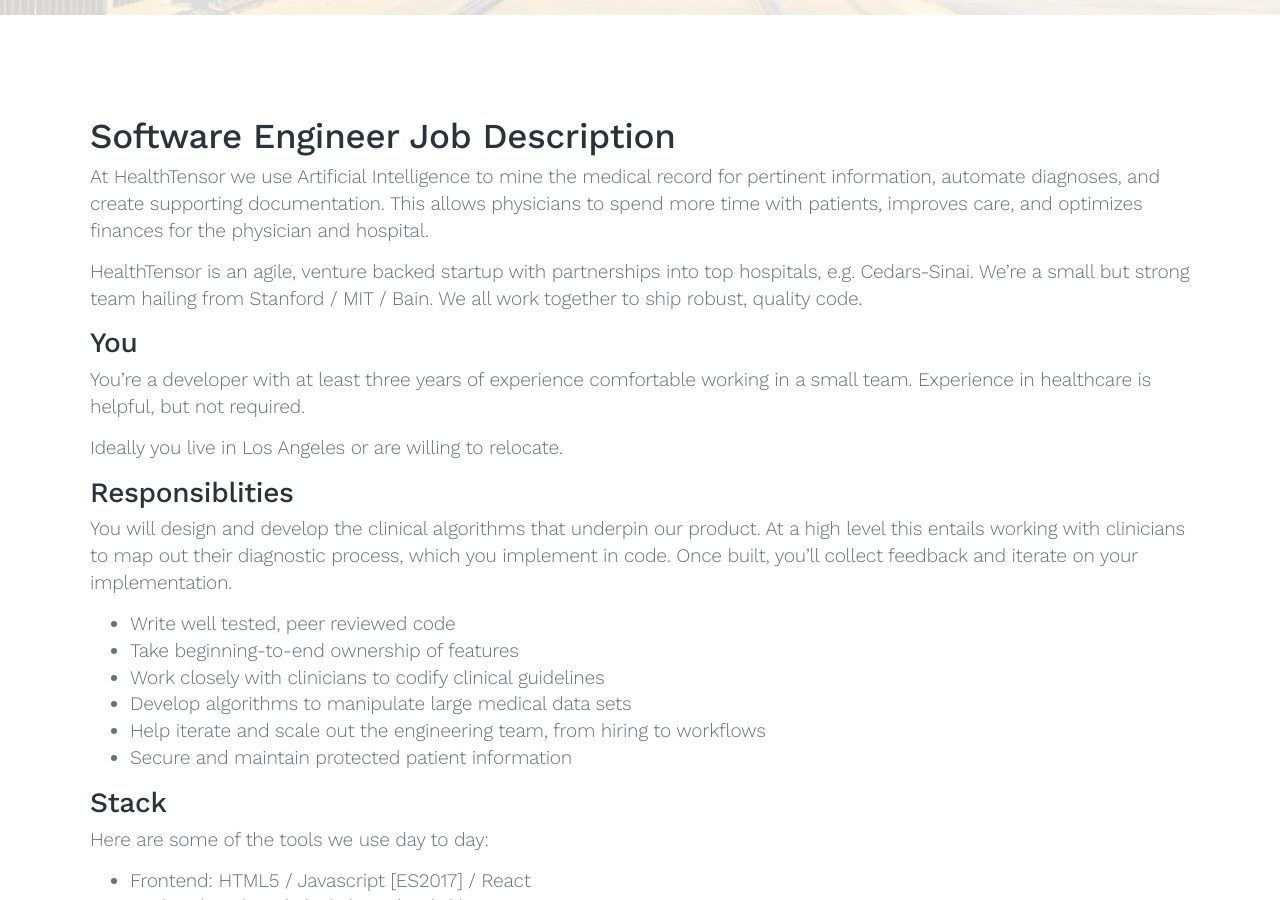
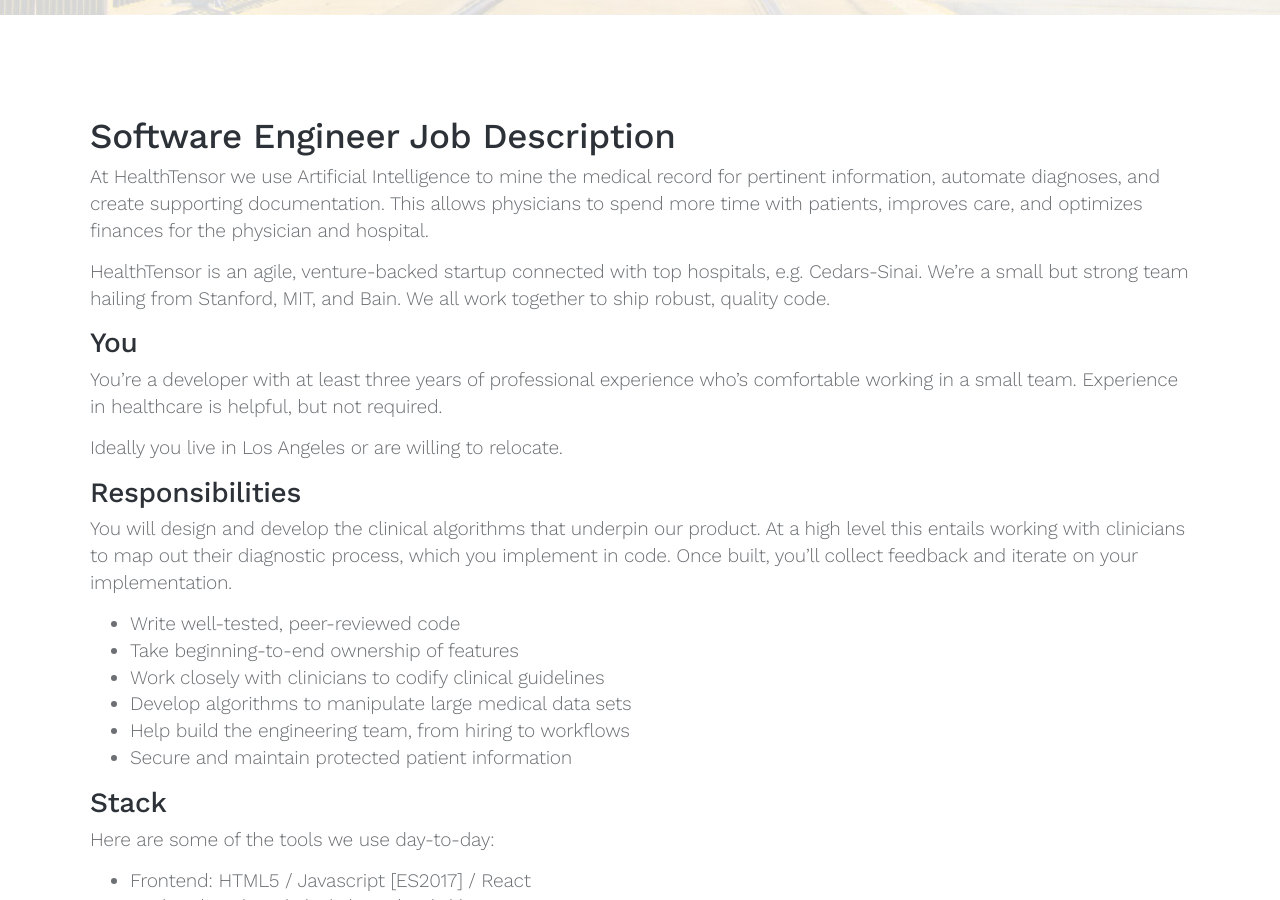
Before and after one commit to yshuman1/healthtensor.github.io, a Jekyll site: the page built from _posts/careers/2017-09-27-software_eng.md, in a window 1280 px wide and 900 px high, scrolled down 885 px. Built offline with Jekyll 4.4.1, drawn with Linux system fonts in a browser that asks for light colours; some of the changed text lies outside the part shown.

Commit message:
Liza's edits helped me realize I am dash-ignorant

```diff
--- a/_posts/careers/2017-09-27-software_eng.md
+++ b/_posts/careers/2017-09-27-software_eng.md
@@ -5,7 +5,7 @@
 btn_text: Learn more
 date: 2017-09-27 10:15:00 -0700
 categories: careers
-subtitle: We're hiring a full stack / frontend / backend engineer with at least three years of experience. You'll be working on HealthTensor's core clinical documentation engine, as well as up and down the stack.
+subtitle: We're hiring a full stack / backend engineer with at least three years of professional experience. You'll be working on HealthTensor's core clinical documentation engine, as well as up and down the stack.
 ---
 
 # Software Engineer Job Description
@@ -15,43 +15,43 @@
 This allows physicians to spend more time with patients, improves care, and
 optimizes finances for the physician and hospital.
 
-HealthTensor is an agile, venture backed startup with partnerships into top
-hospitals, e.g. Cedars-Sinai. We're a small but strong team hailing from
-Stanford / MIT / Bain. We all work together to ship robust, quality code.
+HealthTensor is an agile, venture-backed startup connected with top hospitals,
+e.g. Cedars-Sinai. We're a small but strong team hailing from Stanford, MIT, and
+Bain. We all work together to ship robust, quality code.
 
 ## You
 
-You're a developer with at least three years of experience comfortable
-working in a small team. Experience in healthcare is helpful, but not
-required.
+You're a developer with at least three years of professional experience who's
+comfortable working in a small team. Experience in healthcare is helpful, but
+not required.
 
 Ideally you live in Los Angeles or are willing to relocate.
 
-## Responsiblities
+## Responsibilities
 
 You will design and develop the clinical algorithms that underpin our
 product. At a high level this entails working with clinicians to map out
 their diagnostic process, which you implement in code. Once built,
 you'll collect feedback and iterate on your implementation.
 
-- Write well tested, peer reviewed code
+- Write well-tested, peer-reviewed code
 - Take beginning-to-end ownership of features
 - Work closely with clinicians to codify clinical guidelines
 - Develop algorithms to manipulate large medical data sets
-- Help iterate and scale out the engineering team, from hiring to workflows
+- Help build the engineering team, from hiring to workflows
 - Secure and maintain protected patient information
 
 
 ## Stack
 
-Here are some of the tools we use day to day:
+Here are some of the tools we use day-to-day:
 
 - Frontend: HTML5 / Javascript [ES2017] / React
 - Backend: Python / Flask / pandas / sklearn
 - Database: Postgresql / SQLAlchemy
 - Hosting: AWS
 
-(while proficiency in our stack is helpful, it's not a prerequisite for hiring)
+While proficiency in our stack is helpful, it's not a prerequisite for hiring.
 
 ## Perks and Benefits
 
```
Also changed, not shown: _posts/careers/2017-09-27-clinician.md (+4 -6 lines).
